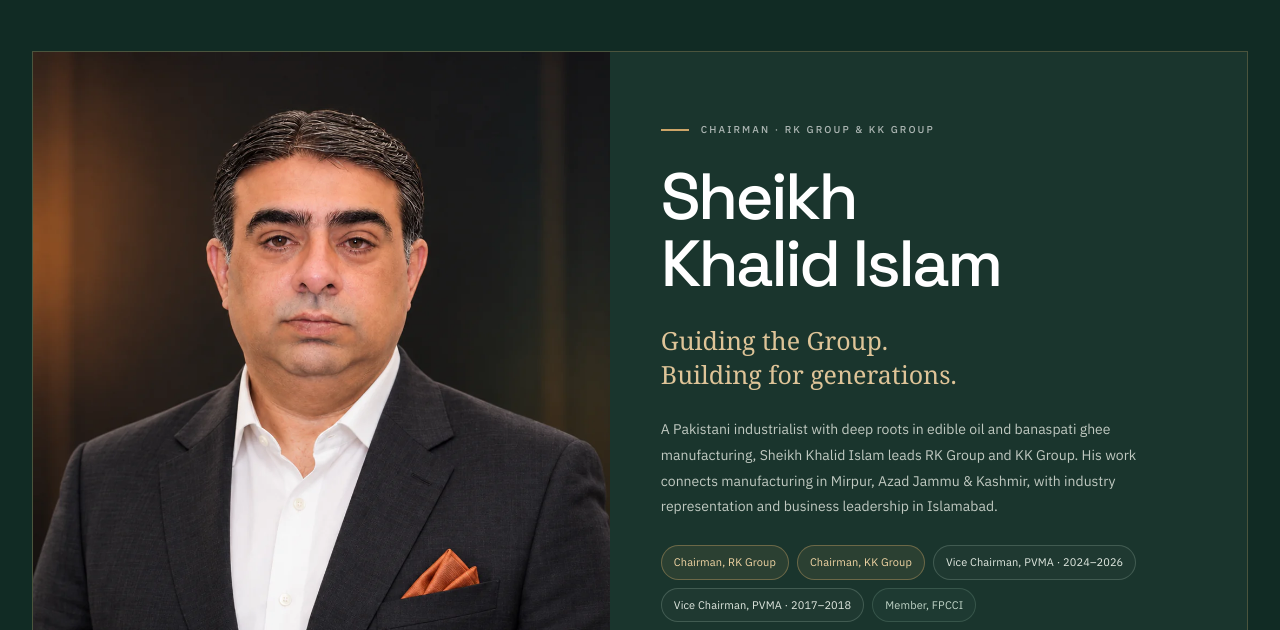
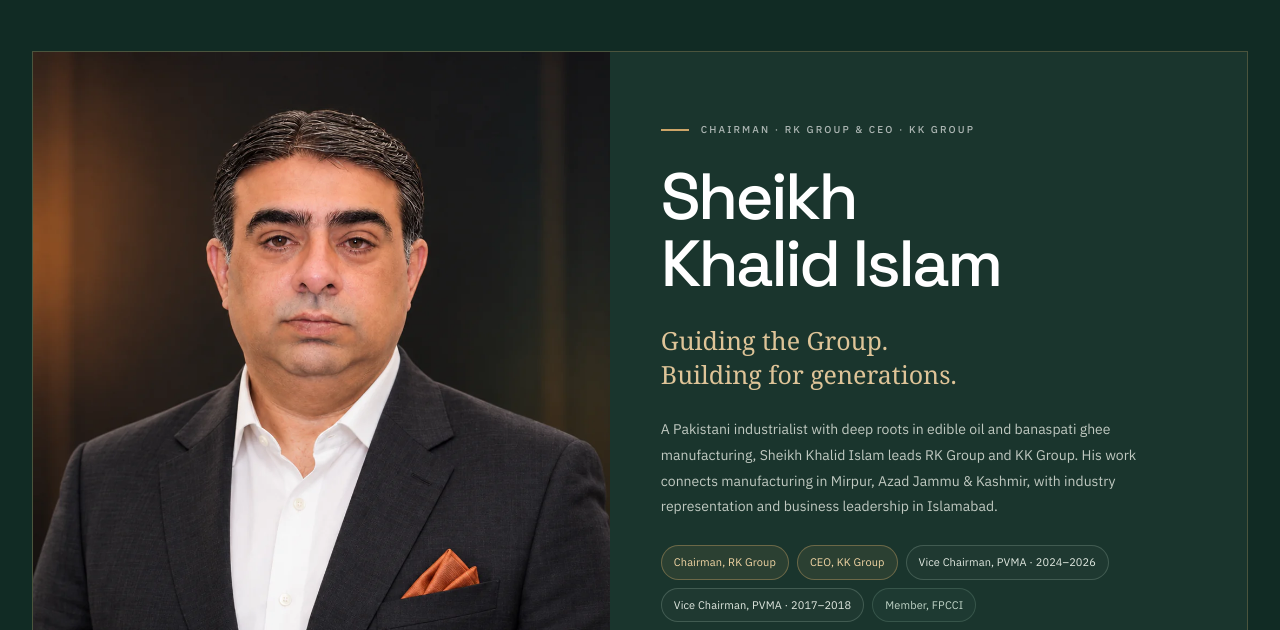
Before and after one commit to VisualsByBasit/rk-group-website, a Next.js app: page / in a window 1280 px wide. Shown: the part 2102-2732 px from the top of the page. Built offline with nearby package versions, Linux system fonts and the light colour scheme; no server answers.

Commit message:
Correct Khalid Islam's KK Group title to CEO

```diff
--- a/src/components/Leadership.tsx
+++ b/src/components/Leadership.tsx
@@ -55,13 +55,13 @@
         <article className="chairman-feature">
           <div className="chairman-portrait"><Image src="/assets/leadership/sheikh-khalid-islam.webp" alt="Sheikh Khalid Islam, Chairman of RK Group" fill sizes="(max-width: 720px) 100vw, 42vw" /><span className="portrait-caption">Office of the Chairman</span></div>
           <div className="chairman-body">
-            <p className="eyebrow light"><span /> Chairman · RK Group & KK Group</p>
+            <p className="eyebrow light"><span /> Chairman · RK Group & CEO · KK Group</p>
             <h3>Sheikh<br />Khalid Islam</h3>
             <p className="chairman-intro">Guiding the Group.<br />Building for generations.</p>
             <p>A Pakistani industrialist with deep roots in edible oil and banaspati ghee manufacturing, Sheikh Khalid Islam leads RK Group and KK Group. His work connects manufacturing in Mirpur, Azad Jammu & Kashmir, with industry representation and business leadership in Islamabad.</p>
             <ul className="credential-pills chairman-credentials" aria-label="Chairman roles and memberships">
               <li className="credential-pill credential-pill--primary">Chairman, RK Group</li>
-              <li className="credential-pill credential-pill--primary">Chairman, KK Group</li>
+              <li className="credential-pill credential-pill--primary">CEO, KK Group</li>
               <li className="credential-pill">Vice Chairman, PVMA · 2024–2026</li>
               <li className="credential-pill">Vice Chairman, PVMA · 2017–2018</li>
               <li className="credential-pill credential-pill--secondary">Member, FPCCI</li>
```
